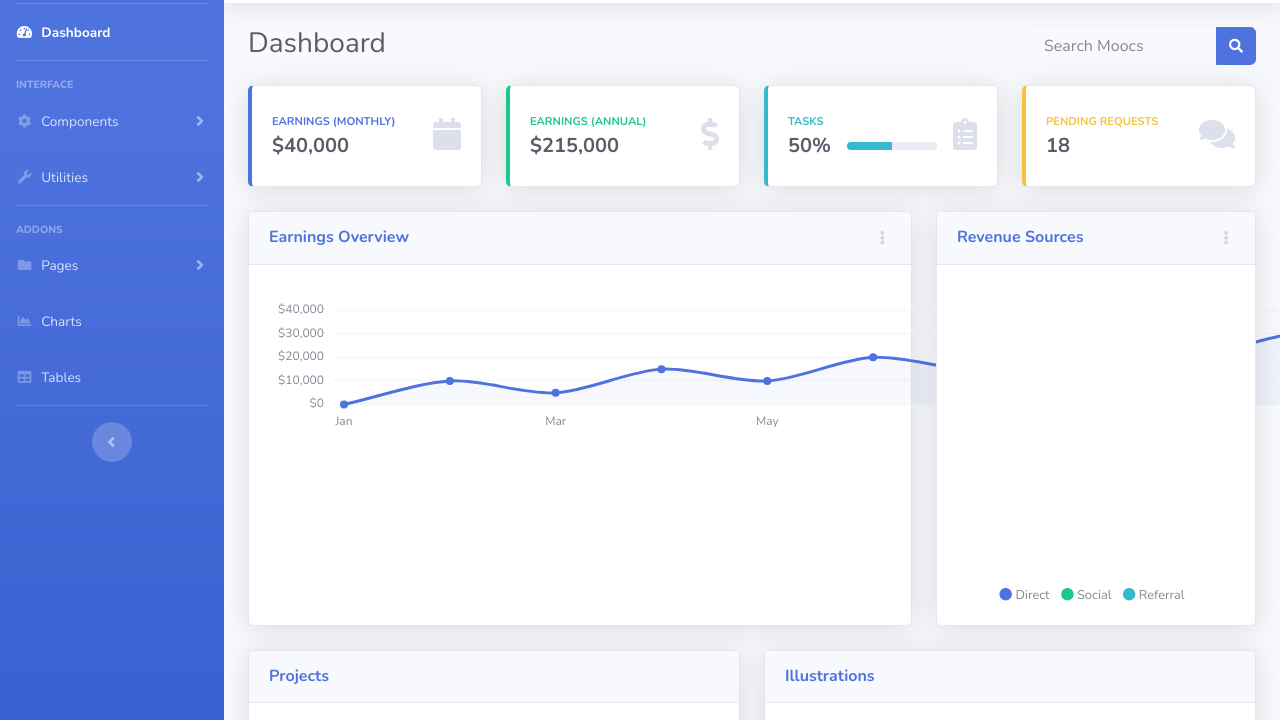
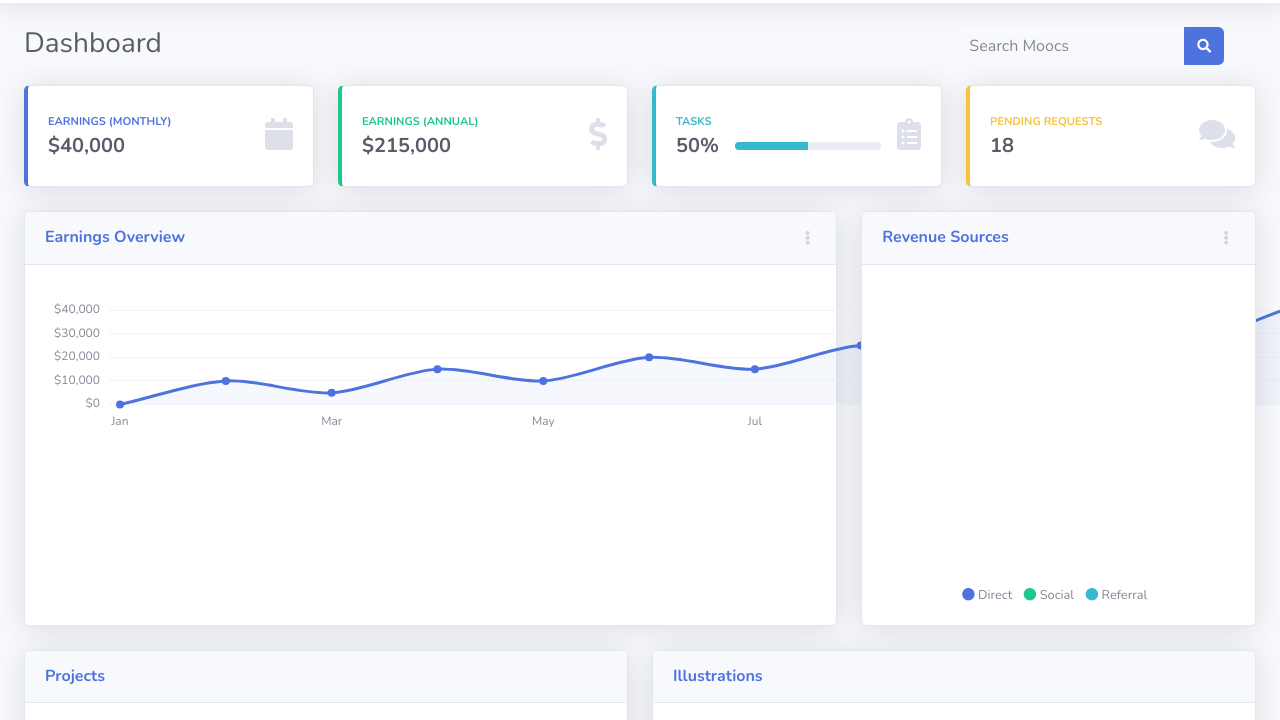
Before and after one commit to MoocRec2/moocrec2_client, a website with bundled scripts: page index.html in a window 1280 px wide. Shown: the part 67-787 px from the top of the page. Built offline with nearby package versions, Linux system fonts and the light colour scheme.

Commit message:
Removed Side Bar

```diff
--- a/index.html
+++ b/index.html
@@ -29,124 +29,6 @@
   <!-- Page Wrapper -->
   <div id="wrapper">
 
-    <!-- Sidebar -->
-    <ul class="navbar-nav bg-gradient-primary sidebar sidebar-dark accordion" id="accordionSidebar">
-
-      <!-- Sidebar - Brand -->
-      <a class="sidebar-brand d-flex align-items-center justify-content-center" href="index.html">
-        <div class="sidebar-brand-icon rotate-n-15">
-          <i class="fas fa-laugh-wink"></i>
-        </div>
-        <div class="sidebar-brand-text mx-3">MOOC Rec <sup>2</sup></div>
-      </a>
-
-      <!-- Divider -->
-      <hr class="sidebar-divider my-0">
-
-      <!-- Nav Item - Dashboard -->
-      <li class="nav-item active">
-        <a class="nav-link" href="index.html">
-          <i class="fas fa-fw fa-tachometer-alt"></i>
-          <span>Dashboard</span></a>
-      </li>
-
-      <!-- Divider -->
-      <hr class="sidebar-divider">
-
-      <!-- Heading -->
-      <div class="sidebar-heading">
-        Interface
-      </div>
-
-      <!-- Nav Item - Pages Collapse Menu -->
-      <li class="nav-item">
-        <a class="nav-link collapsed" href="#" data-toggle="collapse" data-target="#collapseTwo" aria-expanded="true"
-          aria-controls="collapseTwo">
-          <i class="fas fa-fw fa-cog"></i>
-          <span>Components</span>
-        </a>
-        <div id="collapseTwo" class="collapse" aria-labelledby="headingTwo" data-parent="#accordionSidebar">
-          <div class="bg-white py-2 collapse-inner rounded">
-            <h6 class="collapse-header">Custom Components:</h6>
-            <a class="collapse-item" href="buttons.html">Buttons</a>
-            <a class="collapse-item" href="cards.html">Cards</a>
-          </div>
-        </div>
-      </li>
-
-      <!-- Nav Item - Utilities Collapse Menu -->
-      <li class="nav-item">
-        <a class="nav-link collapsed" href="#" data-toggle="collapse" data-target="#collapseUtilities"
-          aria-expanded="true" aria-controls="collapseUtilities">
-          <i class="fas fa-fw fa-wrench"></i>
-          <span>Utilities</span>
-        </a>
-        <div id="collapseUtilities" class="collapse" aria-labelledby="headingUtilities" data-parent="#accordionSidebar">
-          <div class="bg-white py-2 collapse-inner rounded">
-            <h6 class="collapse-header">Custom Utilities:</h6>
-            <a class="collapse-item" href="utilities-color.html">Colors</a>
-            <a class="collapse-item" href="utilities-border.html">Borders</a>
-            <a class="collapse-item" href="utilities-animation.html">Animations</a>
-            <a class="collapse-item" href="utilities-other.html">Other</a>
-          </div>
-        </div>
-      </li>
-
-      <!-- Divider -->
-      <hr class="sidebar-divider">
-
-      <!-- Heading -->
-      <div class="sidebar-heading">
-        Addons
-      </div>
-
-      <!-- Nav Item - Pages Collapse Menu -->
-      <li class="nav-item">
-        <a class="nav-link collapsed" href="#" data-toggle="collapse" data-target="#collapsePages" aria-expanded="true"
-          aria-controls="collapsePages">
-          <i class="fas fa-fw fa-folder"></i>
-          <span>Pages</span>
-        </a>
-        <div id="collapsePages" class="collapse" aria-labelledby="headingPages" data-parent="#accordionSidebar">
-          <div class="bg-white py-2 collapse-inner rounded">
-            <h6 class="collapse-header">Login Screens:</h6>
-            <a class="collapse-item" href="login.html">Login</a>
-            <a class="collapse-item" href="register.html">Register</a>
-            <a class="collapse-item" href="forgot-password.html">Forgot Password</a>
-            <div class="collapse-divider"></div>
-            <h6 class="collapse-header">Other Pages:</h6>
-            <a class="collapse-item" href="404.html">404 Page</a>
-            <a class="collapse-item" href="blank.html">Blank Page</a>
-            <a class="collapse-item" href="mooc-details.html">Course Details</a>
-          </div>
-        </div>
-      </li>
-
-      <!-- Nav Item - Charts -->
-      <li class="nav-item">
-        <a class="nav-link" href="charts.html">
-          <i class="fas fa-fw fa-chart-area"></i>
-          <span>Charts</span></a>
-      </li>
-
-      <!-- Nav Item - Tables -->
-      <li class="nav-item">
-        <a class="nav-link" href="tables.html">
-          <i class="fas fa-fw fa-table"></i>
-          <span>Tables</span></a>
-      </li>
-
-      <!-- Divider -->
-      <hr class="sidebar-divider d-none d-md-block">
-
-      <!-- Sidebar Toggler (Sidebar) -->
-      <div class="text-center d-none d-md-inline">
-        <button class="rounded-circle border-0" id="sidebarToggle"></button>
-      </div>
-
-    </ul>
-    <!-- End of Sidebar -->
-
     <!-- Content Wrapper -->
     <div id="content-wrapper" class="d-flex flex-column">
 
@@ -156,6 +38,12 @@
         <!-- Topbar -->
         <nav class="navbar navbar-expand navbar-light bg-white topbar mb-4 static-top shadow">
 
+          <a class="sidebar-brand d-flex align-items-center justify-content-center" href="index.html">
+            <div class="sidebar-brand-icon rotate-n-15">
+              <i class="fas fa-laugh-wink"></i>
+            </div>
+            <div class="sidebar-brand-text mx-3">MOOC Rec <sup>2</sup></div>
+          </a>
           <!-- Sidebar Toggle (Topbar) -->
           <button id="sidebarToggleTop" class="btn btn-link d-md-none rounded-circle mr-3">
             <i class="fa fa-bars"></i>
@@ -357,7 +245,8 @@
               <h1 class="h3 mb-0 text-gray-800">Dashboard</h1>
             </div>
             <div class="col-md-4">
-              <form action="search-results-page.html" class="d-none d-sm-inline-block form-inline mr-auto ml-md-5 my-2 pr-0 my-md-0 pl-5 mw-100 navbar-search">
+              <form action="search-results-page.html"
+                class="d-none d-sm-inline-block form-inline mr-auto ml-md-5 my-2 pr-0 my-md-0 pl-5 mw-100 navbar-search">
                 <div class="input-group">
                   <input type="text" class="form-control bg-light border-0 small" placeholder="Search Moocs"
                     aria-label="Search" aria-describedby="basic-addon2">
```
